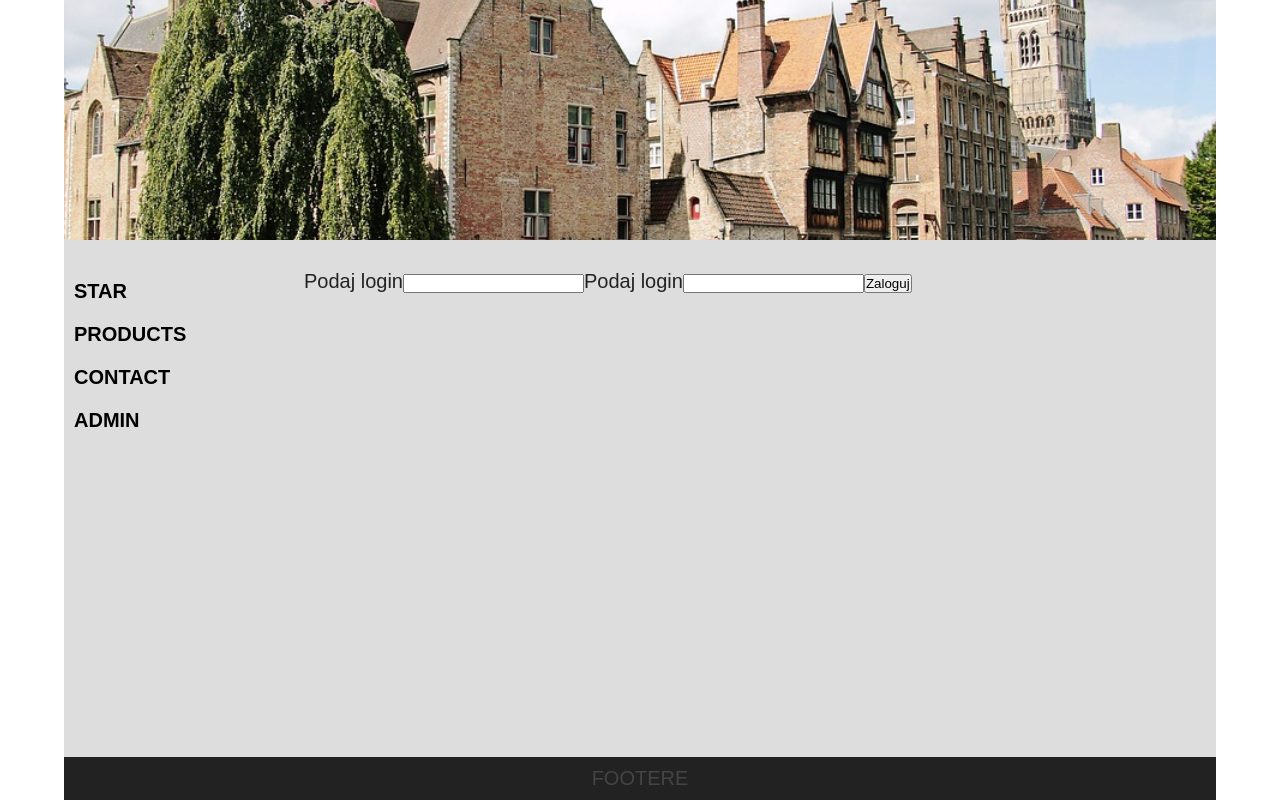
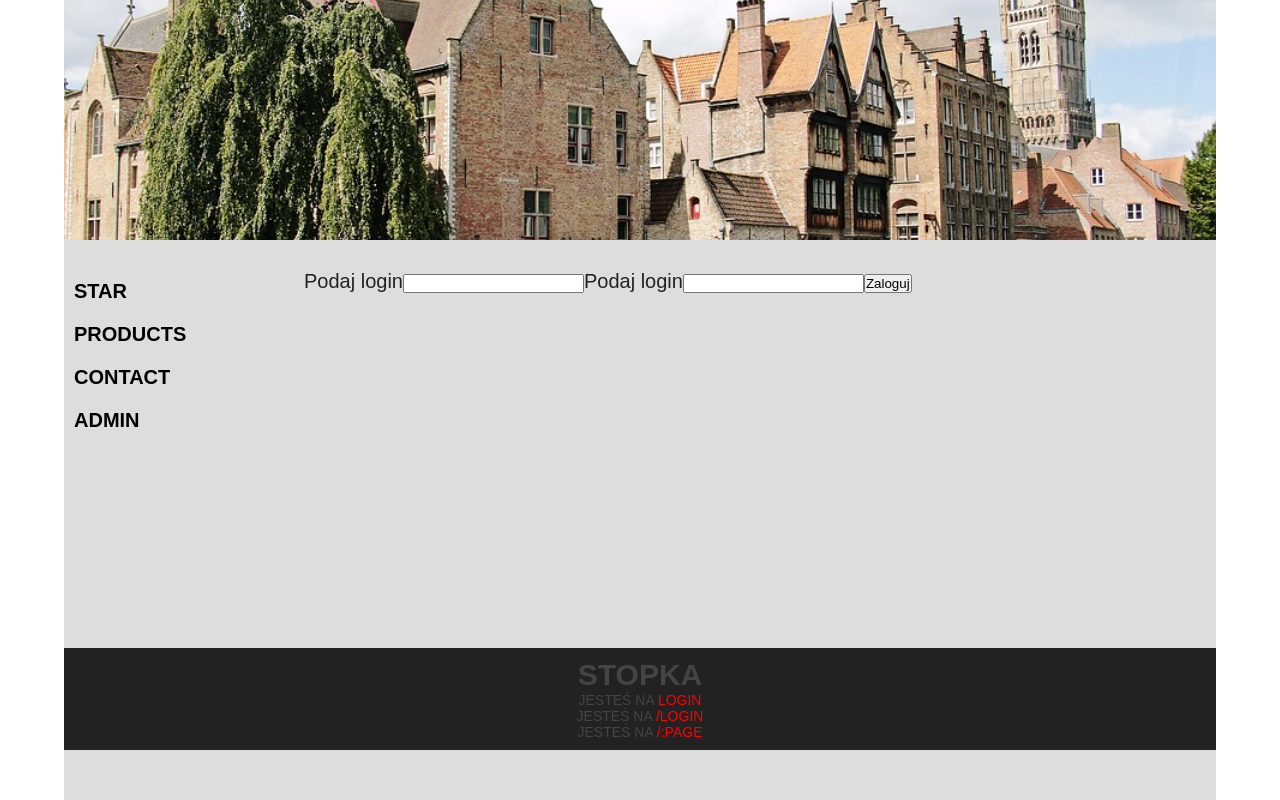
Before and after one commit to luciussulla/r-app, a React (Create React App) app: page /login in a window 1280 px wide. Built offline with nearby package versions, Linux system fonts and the light colour scheme.

Commit message:
Footer has additional url and page info

```diff
--- a/src/components/Footer.js
+++ b/src/components/Footer.js
@@ -1,9 +1,34 @@
 import React from 'react'
+import {Route} from 'react-router-dom'
+import "../styles/Footer.css"
 
 export default function Footer() {
   return (
     <div>
-      footere
+      <h2>Stopka</h2>
+      <Route path="/" exact render={(props)=> (
+          <p>Jesteś na <span>stronie głównej</span></p>
+        )
+      }/>
+
+      <Route path="/:page" exact render={(props)=> (
+        <>
+          <p>Jesteś na <span>{props.match.params.page}</span></p>
+          <p>Jesteś na <span>{props.match.url}</span></p>
+          <p>Jesteś na <span>{props.match.path}</span></p>
+        </>
+      )
+      }/>
+
+      <Route path="/:page/:idProduct" exact render={(props)=> (
+        <>
+          <p>Jesteś na <span>{props.match.params.page}</span></p>
+          <p>Jesteś na <span>{props.match.url}</span></p>
+          <p>Jesteś na <span>{props.match.path}</span></p>
+        </>
+      )
+      }/>
+
     </div>
   )
 }
--- a/src/components/Page.js
+++ b/src/components/Page.js
@@ -1,11 +1,12 @@
 import React from 'react'
 import {Route, Switch} from 'react-router-dom'
+import AdminPage from '../pages/AdminPage'
+import ContactPage from '../pages/ContactPage'
+import ErrorPage from '../pages/ErrorPage'
 import HomePage from '../pages/HomePage'
-import ContactPage from '../pages/ContactPage'
-import AdminPage from '../pages/AdminPage'
+import LoginPage from '../pages/LoginPage'
+import ProductListPage from '../pages/ProductListPage'
 import ProductPage from '../pages/ProductPage'
-import ErrorPage from '../pages/ErrorPage'
-import LoginPage from '../pages/LoginPage'
 
 export default function Page() {
   return (
@@ -13,7 +14,8 @@ export default function Page() {
       <Switch>
         <Route  exact path="/" component={HomePage} />
         <Route  path="/admin" component={AdminPage} />
-        <Route  path="/products" component={ProductPage} />
+        <Route  path="/products/:id" component={ProductPage} />
+        <Route  path="/products" component={ProductListPage} />
         <Route  path="/contact" component={ContactPage} />
         <Route  path="/login" component={LoginPage} />
         <Route  component={ErrorPage} />
--- /dev/null
+++ b/src/components/Product.js
@@ -0,0 +1,9 @@
+import React from 'react'
+
+export default function Product({id}) {
+  return (
+    <article className="product">
+      <h1>{id}</h1>
+    </article>
+  )
+}
--- a/src/pages/HomePage.js
+++ b/src/pages/HomePage.js
@@ -34,7 +34,7 @@ export default function HomePage() {
   ))
 
   return (
-    <div classNamr="home">
+    <div className="home">
         {artList}
     </div>
   )
--- /dev/null
+++ b/src/pages/ProductListPage.js
@@ -0,0 +1,22 @@
+import React from 'react'
+import {Link} from 'react-router-dom'
+import '../styles/ProductListPage.css'
+
+const products = ["car", "bike", "motorcycle"]
+
+export default function ProductListPage() {
+  const list = products.map( product => (
+    <li key={product}>
+      <Link to={`/products/${product}`}>{product}</Link>
+    </li>
+  ))
+
+  return (
+    <>
+    <div className="products">
+      <h2> Lista produktow </h2>
+      <ul>{list}</ul>
+    </div>
+    </>
+  )
+}
--- a/src/pages/ProductPage.js
+++ b/src/pages/ProductPage.js
@@ -1,9 +1,14 @@
-import React, { Component } from 'react'
+import React from 'react'
+import Product from '../components/Product'
+import {Link} from 'react-router-dom'
 
-export default function ProductPage() {
+export default function ProductPage({match}) {
+  console.log(match.params.id)
   return (
-    <div>
-      Product
-    </div>
+    <>
+      <div>Strona produktuy</div>
+      <Product id={match.params.id} />
+      <Link to='/products'>Powrót do listy produktow</Link>
+    </>
   )
 }
--- /dev/null
+++ b/src/styles/Footer.css
@@ -0,0 +1,11 @@
+footer span {
+  color: red;
+}
+
+footer p {
+  font-size: 14px;
+}
+
+footer {
+  margin-bottom: 50px;
+}
--- /dev/null
+++ b/src/styles/ProductListPage.css
@@ -0,0 +1,21 @@
+.products h2 {
+  margin-bottom: 20px;
+}
+
+.products ul {
+  list-style-type: square;
+  padding-left: 30px;
+}
+
+.products li {
+  margin-bottom: 20px;
+}
+
+.products a {
+  text-decoration: none;
+  color: #333;
+}
+
+.products a:hover {
+  text-decoration: underline;
+}
```
